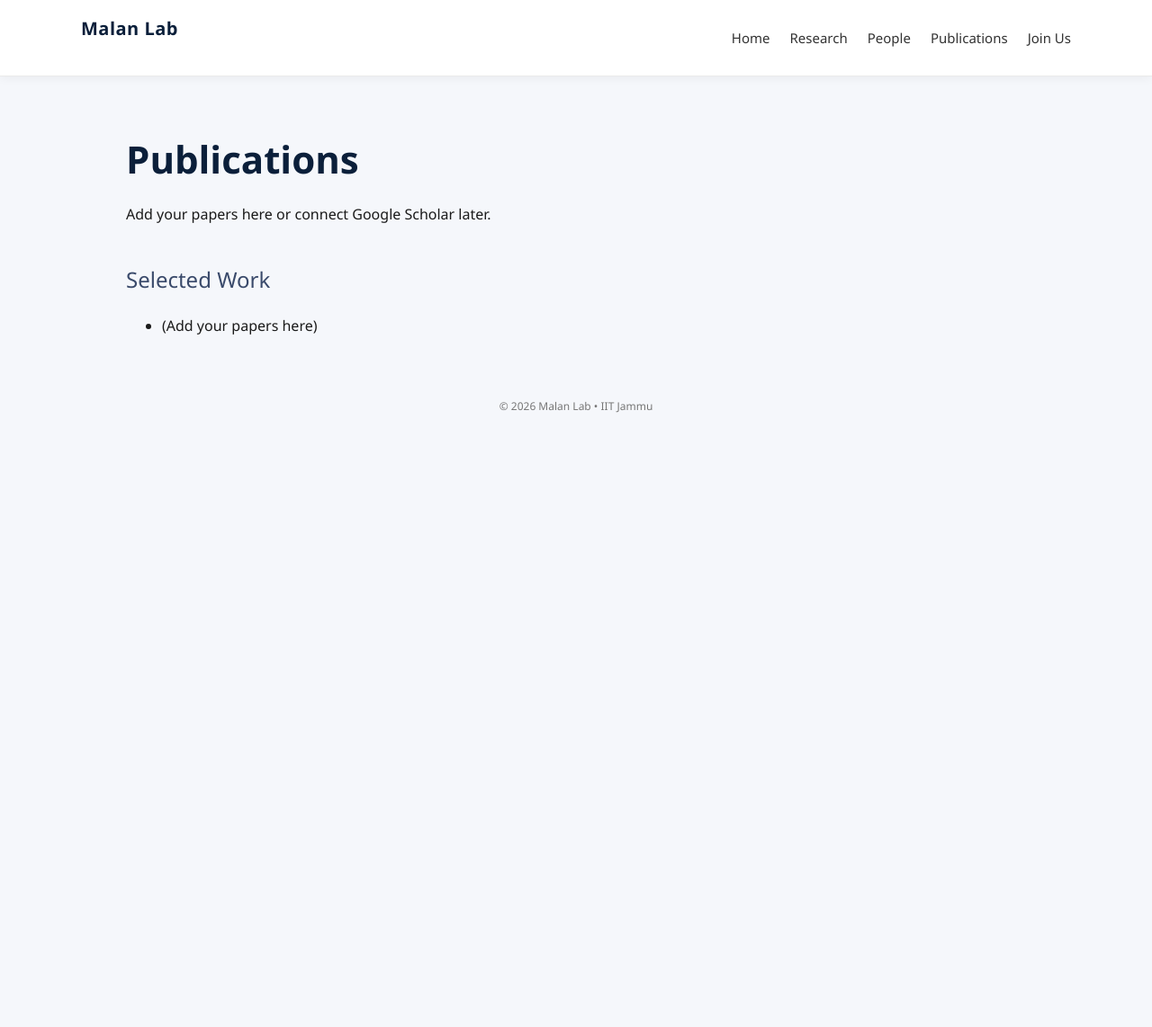
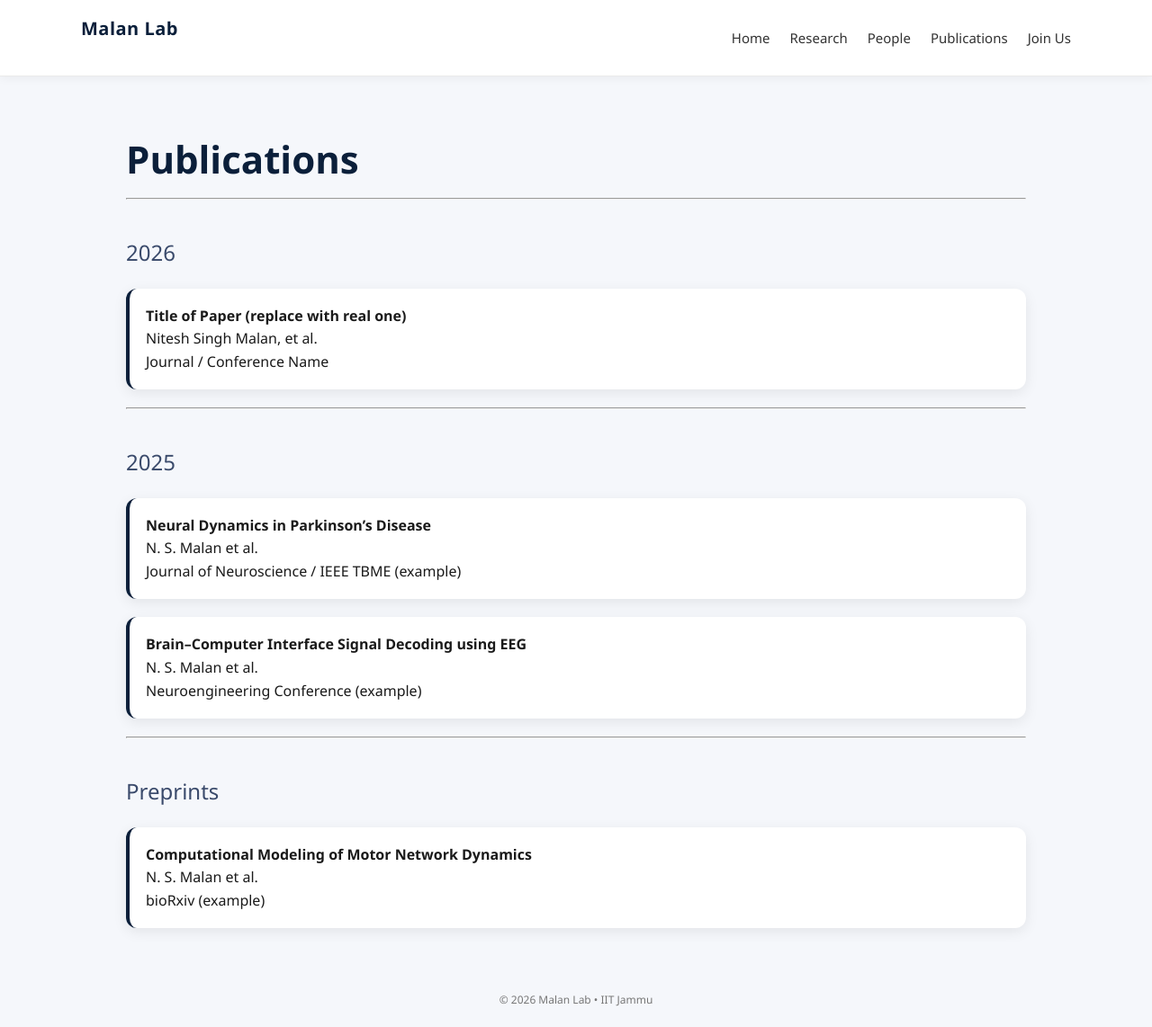
Before and after one commit to malanlab/malanlab.github.io, a Jekyll site: the page built from _pages/publications.md, in a window 1280 px wide and 1142 px high. Shown: the whole window at 90% size. Built offline with Jekyll 4.4.1, drawn with Linux system fonts in a browser that asks for light colours.

Commit message:
Update publications.md

```diff
--- a/_pages/publications.md
+++ b/_pages/publications.md
@@ -6,7 +6,42 @@ permalink: /publications/
 
 # Publications
 
-Add your papers here or connect Google Scholar later.
+---
 
-## Selected Work
-- (Add your papers here)
+## 2026
+
+<div class="card">
+
+<b>Title of Paper (replace with real one)</b><br>
+Nitesh Singh Malan, et al.<br>
+Journal / Conference Name<br>
+</div>
+
+---
+
+## 2025
+
+<div class="card">
+
+<b>Neural Dynamics in Parkinson’s Disease</b><br>
+N. S. Malan et al.<br>
+Journal of Neuroscience / IEEE TBME (example)<br>
+</div>
+
+<div class="card">
+
+<b>Brain–Computer Interface Signal Decoding using EEG</b><br>
+N. S. Malan et al.<br>
+Neuroengineering Conference (example)<br>
+</div>
+
+---
+
+## Preprints
+
+<div class="card">
+
+<b>Computational Modeling of Motor Network Dynamics</b><br>
+N. S. Malan et al.<br>
+bioRxiv (example)<br>
+</div>
```
